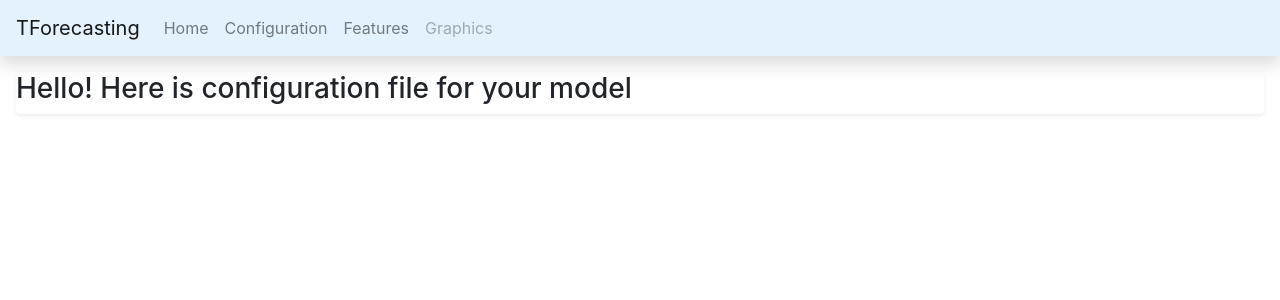
After one commit to MatveyItis/table-load-ml-analyzer, a Django app: page /model/configuration in a window 1280 px wide. The commit adds this page. Shown: the top 300 px of the page. Run offline with Django 3.2, Linux system fonts and the light colour scheme; some libraries are stand-ins or nearby versions.

Commit message:
add new page and some improvements

```diff
--- a/forecast/urls.py
+++ b/forecast/urls.py
@@ -1,5 +1,9 @@
 from django.urls import path
 from . import views
+from django.conf.urls import url
+from rest_framework_swagger.views import get_swagger_view
+
+schema_view = get_swagger_view(title='Pastebin API')
 
 app_name = 'forecast'
 
@@ -7,7 +11,8 @@ urlpatterns = [
     path('', views.forecast, name='forecast'),
     path('forecast', views.forecast_data, name='forecast_data'),
     path('forecast/result', views.get_prediction_result, name='prediction_result'),
-    path('statistics/info', views.statistics_info, name='statistics_info'),
     path('database/schema', views.schema_info, name='schema_info'),
-    path('test/data', views.get_test_data, name='test_data')
+    path('test/data', views.get_test_data, name='test_data'),
+    path('model/configuration', views.get_model_configuration, name='model_configuration'),
+    url(r'^swagger$', schema_view)
 ]
--- a/forecast/views.py
+++ b/forecast/views.py
@@ -2,7 +2,6 @@ from django.shortcuts import render
 from django.http import HttpResponse
 from django.views.decorators.csrf import csrf_exempt
 import pandas as pd
-import os.path
 import csv
 from forecast import prediction as pr
 from forecast import analyzer_feign as af
@@ -12,10 +11,6 @@ pd.options.mode.chained_assignment = None
 
 def forecast(request):
     return render(request, 'forecast.html')
-
-
-def statistics_info(request):
-    return HttpResponse(af.get_statistics_info())
 
 
 def schema_info(request):
@@ -58,3 +53,7 @@ def get_prediction_result(request):
         query_type = request.GET.get('queryType')
         return pr.read_prediction_result(schema_name, table_name, query_type)
     return render(request, 'forecast.html')
+
+
+def get_model_configuration(request):
+    return render(request, 'model_configuration.html')
--- a/mlanalyzerapp/settings.py
+++ b/mlanalyzerapp/settings.py
@@ -35,7 +35,8 @@ INSTALLED_APPS = [
     'django.contrib.sessions',
     'django.contrib.messages',
     'django.contrib.staticfiles',
-    'forecast',
+    'rest_framework_swagger',
+    'forecast'
 ]
 
 MIDDLEWARE = [
--- a/templates/forecast.html
+++ b/templates/forecast.html
@@ -22,7 +22,10 @@
     <div class="collapse navbar-collapse" id="navbarNav">
         <ul class="navbar-nav">
             <li class="nav-item active">
-                <a class="nav-link" href="#">Home <span class="sr-only">(current)</span></a>
+                <a class="nav-link" href="/">Home</a>
+            </li>
+            <li class="nav-item">
+                <a class="nav-link" href="/model/configuration">Configuration</a>
             </li>
             <li class="nav-item">
                 <a class="nav-link" href="#">Features</a>
--- /dev/null
+++ b/templates/model_configuration.html
@@ -0,0 +1,42 @@
+<!DOCTYPE html>
+<html lang="en">
+<head>
+    <meta charset="UTF-8">
+    <meta name="viewport" content="width=device-width, initial-scale=1">
+    <meta http-equiv="X-UA-Compatible" content="IE=Edge">
+    <title>Forecasting in action!</title>
+    <link rel="stylesheet" href="https://stackpath.bootstrapcdn.com/bootstrap/4.4.1/css/bootstrap.min.css"
+          integrity="sha384-Vkoo8x4CGsO3+Hhxv8T/Q5PaXtkKtu6ug5TOeNV6gBiFeWPGFN9MuhOf23Q9Ifjh" crossorigin="anonymous">
+    <script src="https://cdn.jsdelivr.net/npm/chart.js@2.9.4/dist/Chart.min.js"></script>
+    <script src="https://cdnjs.cloudflare.com/ajax/libs/PapaParse/5.3.0/papaparse.min.js"
+            integrity="sha512-rKFvwjvE4liWPlFnvH4ZhRDfNZ9FOpdkD/BU5gAIA3VS3vOQrQ5BjKgbO3kxebKhHdHcNUHLqxQYSoxee9UwgA=="
+            crossorigin="anonymous"></script>
+</head>
+<body>
+<nav class="navbar navbar-expand-lg shadow navbar-light" style="background-color: #e3f2fd;">
+    <a class="navbar-brand" href="#">TForecasting</a>
+    <button class="navbar-toggler" type="button" data-toggle="collapse" data-target="#navbarNav"
+            aria-controls="navbarNav" aria-expanded="false" aria-label="Toggle navigation">
+        <span class="navbar-toggler-icon"></span>
+    </button>
+    <div class="collapse navbar-collapse" id="navbarNav">
+        <ul class="navbar-nav">
+            <li class="nav-item">
+                <a class="nav-link" href="/">Home</a>
+            </li>
+            <li class="nav-item">
+                <a class="nav-link" href="/model/configuration">Configuration</a>
+            </li>
+            <li class="nav-item">
+                <a class="nav-link" href="#">Features</a>
+            </li>
+            <li class="nav-item">
+                <a class="nav-link disabled" href="#" tabindex="-1" aria-disabled="true">Graphics</a>
+            </li>
+        </ul>
+    </div>
+</nav>
+<div class="row shadow-sm bg-white rounded m-3">
+    <h3>Hello! Here is configuration file for your model</h3>
+</div>
+</body>
```
Also changed, not shown: templates/db_info.html (deleted, +0 -29 lines), forecast/model_configuration.py (added).
